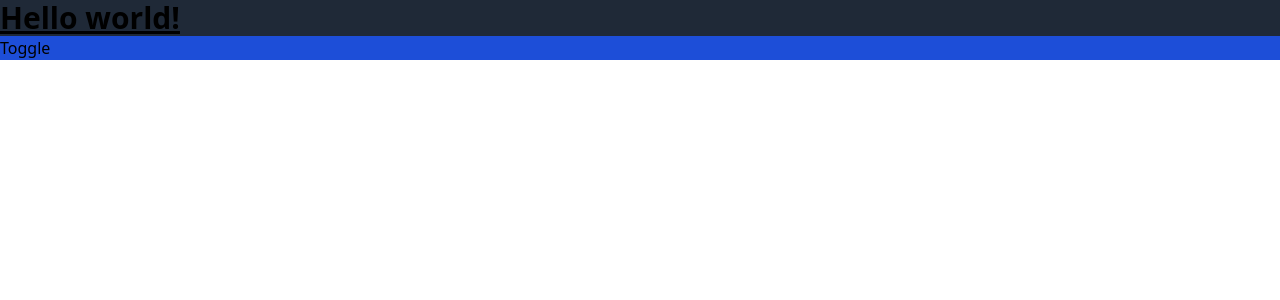
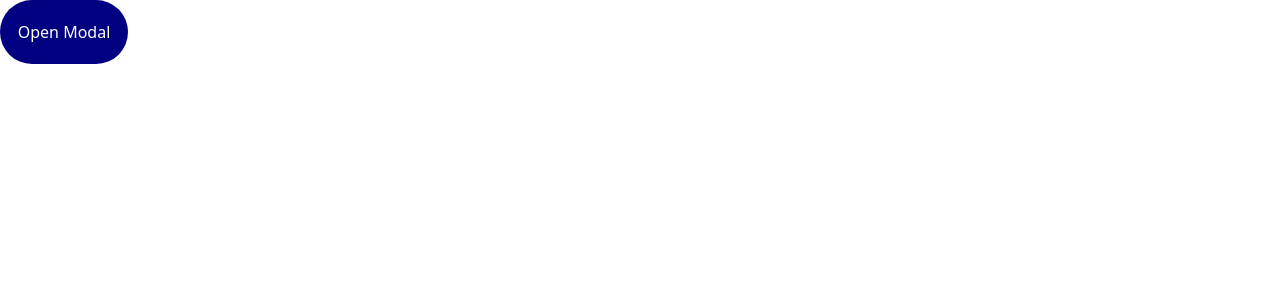
Before and after one commit to SaeromB/wanted_pre_onboarding, a React (Create React App) app in the folder custom-component/: page / in a window 1280 px wide. Shown: the top 300 px of the page. Built offline with nearby package versions, Linux system fonts and the light colour scheme.

Commit message:
Modal 기본 구조 작성

```diff
--- a/custom-component/src/App.js
+++ b/custom-component/src/App.js
@@ -1,10 +1,9 @@
-import Toggle from './component/Toggle';
+import Modal from './component/Modal';
 
 function App() {
   return (
     <>
-      <div className="bg-gray-800 text-3xl font-bold underline">Hello world!</div>
-      <Toggle />
+      <Modal />
     </>
   );
 }
--- /dev/null
+++ b/custom-component/src/component/Modal.jsx
@@ -0,0 +1,29 @@
+import React, { useState } from 'react';
+
+const Modal = () => {
+  const [open, setOpen] = useState(false);
+
+  const switchModal = () => {
+    setOpen((open) => !open);
+  };
+  const handleModalClose = () => {
+    switchModal();
+  };
+
+  return (
+    <>
+      <button className="w-32 h-16 bg-primary-color rounded-full p-2" onClick={switchModal}>
+        <div className="text-white">Open Modal</div>
+      </button>
+      {/* modal */}
+      {open ? (
+        <div>
+          Hello CodeStates!
+          <div onClick={handleModalClose}>x</div>
+        </div>
+      ) : null}
+    </>
+  );
+};
+
+export default Modal;
--- a/custom-component/tailwind.config.js
+++ b/custom-component/tailwind.config.js
@@ -2,7 +2,11 @@
 module.exports = {
   content: ['./src/component/**/*.{js,jsx,ts,tsx}', './src/*.{js,jsx,ts,tsx}'],
   theme: {
-    extend: {}
+    extend: {
+      colors: {
+        'primary-color': '#000080'
+      }
+    }
   },
   plugins: []
 };
```
